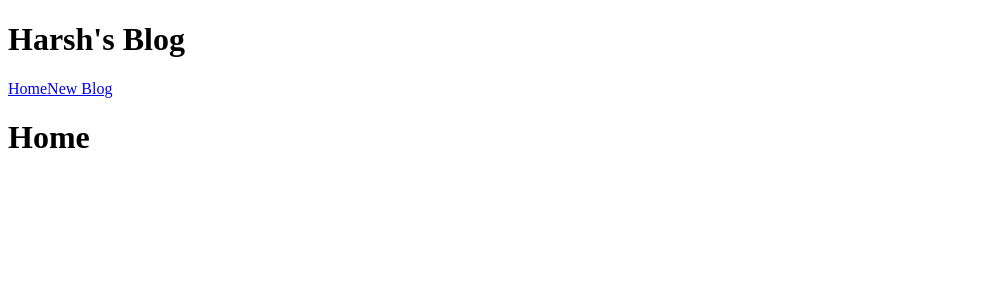
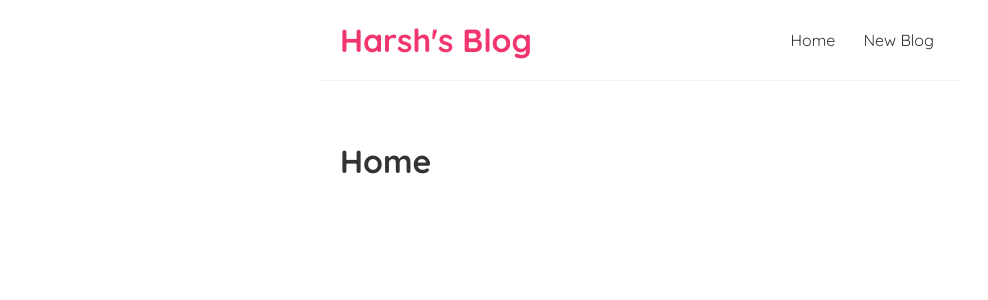
Before and after one commit to iamharshtambe/blog-app, a React (Vite) app: page / in a window 1280 px wide. Shown: the top 300 px of the page, without its empty margins (0-988 px from the left). Built offline with nearby package versions, Linux system fonts and the light colour scheme.

Commit message:
added styles

```diff
--- a/src/App.jsx
+++ b/src/App.jsx
@@ -1,3 +1,4 @@
+import './index.css';
 import { Navbar } from './components/Navbar';
 import { Home } from './components/Home';
 
--- /dev/null
+++ b/src/index.css
@@ -0,0 +1,34 @@
+@import url('https://fonts.googleapis.com/css2?family=Quicksand:wght@300;400;500;600;700&display=swap');
+
+* {
+   margin: 0;
+   font-family: 'Quicksand';
+   color: #333;
+}
+.navbar {
+   padding: 20px;
+   display: flex;
+   align-items: center;
+   max-width: 600px;
+   margin: 0 auto;
+   border-bottom: 1px solid #f2f2f2;
+}
+.navbar h1 {
+   color: #f1356d;
+}
+.navbar .nav-links {
+   margin-left: auto;
+}
+.navbar a {
+   margin-left: 16px;
+   text-decoration: none;
+   padding: 6px;
+}
+.navbar a:hover {
+   color: #f1356d;
+}
+.content {
+   max-width: 600px;
+   margin: 40px auto;
+   padding: 20px;
+}
```
